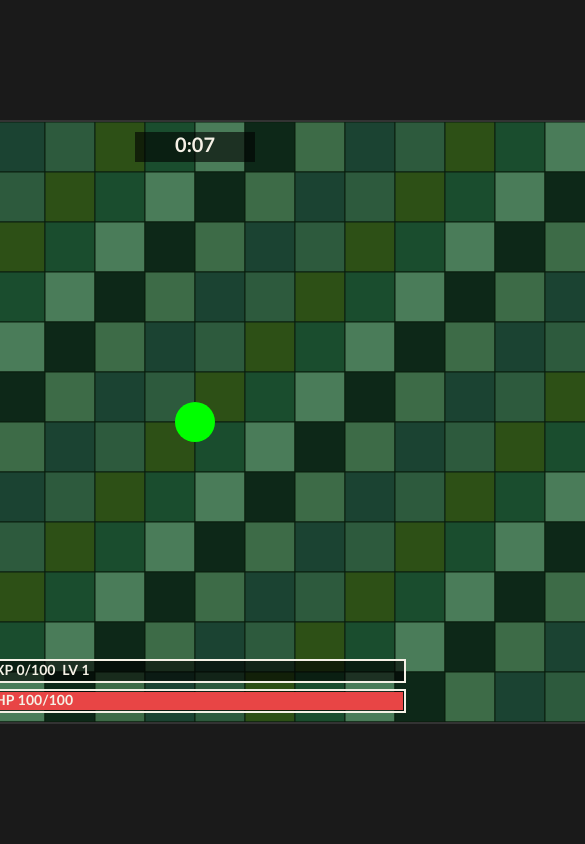
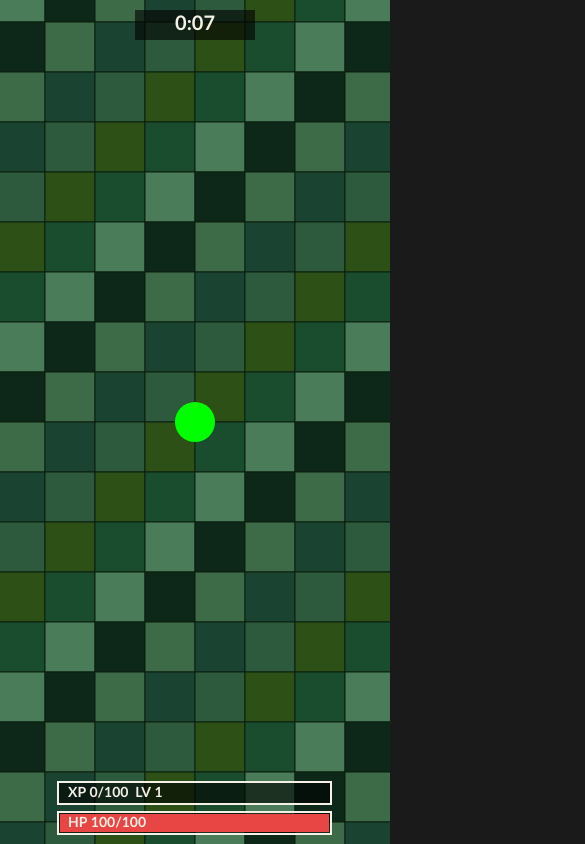
Before and after one commit to Dimillian/RiskOfLoot, a website built with Vite: page index.html in a window 390 px wide. Shown: the whole page, 585 px wide, since content can reach past the window. Built offline with nearby package versions, Linux system fonts and the light colour scheme.

Commit message:
Refactor canvas handling for responsive design, update RenderSystem to use viewport dimensions, and ensure canvas resizes on window events.

```diff
--- a/index.html
+++ b/index.html
@@ -5,26 +5,29 @@
   <meta name="viewport" content="width=device-width, initial-scale=1.0">
   <title>Risk of Loot</title>
   <style>
+    * {
+      box-sizing: border-box;
+    }
     body {
       margin: 0;
       padding: 0;
-      display: flex;
-      justify-content: center;
-      align-items: center;
-      min-height: 100vh;
+      width: 100vw;
+      height: 100vh;
       background-color: #1a1a1a;
       font-family: Arial, sans-serif;
       overflow: hidden;
     }
     canvas {
-      border: 2px solid #333;
+      display: block;
+      width: 100%;
+      height: 100%;
       background-color: #000;
       outline: none;
     }
   </style>
 </head>
 <body>
-  <canvas id="gameCanvas" width="800" height="600" tabindex="0"></canvas>
+  <canvas id="gameCanvas" tabindex="0"></canvas>
   <script type="module" src="/src/main.ts"></script>
 </body>
 </html>
--- a/src/main.ts
+++ b/src/main.ts
@@ -8,11 +8,9 @@ if (!canvas) {
 
 const resizeCanvasForHiDpi = (target: HTMLCanvasElement): void => {
   const dpr = window.devicePixelRatio || 1;
-  const logicalWidth = target.width;
-  const logicalHeight = target.height;
+  const logicalWidth = target.clientWidth;
+  const logicalHeight = target.clientHeight;
 
-  target.style.width = `${logicalWidth}px`;
-  target.style.height = `${logicalHeight}px`;
   target.width = Math.max(1, Math.floor(logicalWidth * dpr));
   target.height = Math.max(1, Math.floor(logicalHeight * dpr));
 
@@ -24,5 +22,9 @@ const resizeCanvasForHiDpi = (target: HTMLCanvasElement): void => {
 
 resizeCanvasForHiDpi(canvas);
 
+window.addEventListener('resize', () => {
+  resizeCanvasForHiDpi(canvas);
+});
+
 const game = new Game(canvas);
 game.start();
--- a/src/systems/RenderSystem.ts
+++ b/src/systems/RenderSystem.ts
@@ -25,8 +25,8 @@ export class RenderSystem extends System {
   ];
 
   private getViewportSize(): { width: number; height: number } {
-    const width = this.canvas.clientWidth || this.canvas.width;
-    const height = this.canvas.clientHeight || this.canvas.height;
+    const width = this.canvas.clientWidth || window.innerWidth;
+    const height = this.canvas.clientHeight || window.innerHeight;
     return { width, height };
   }
 
```
